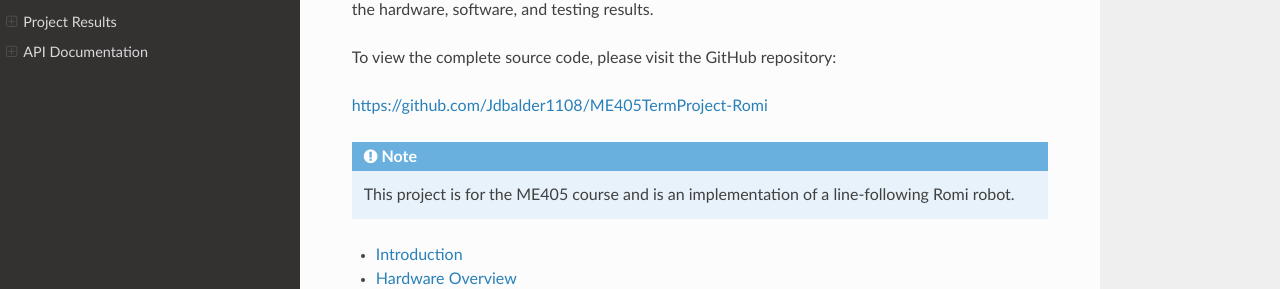
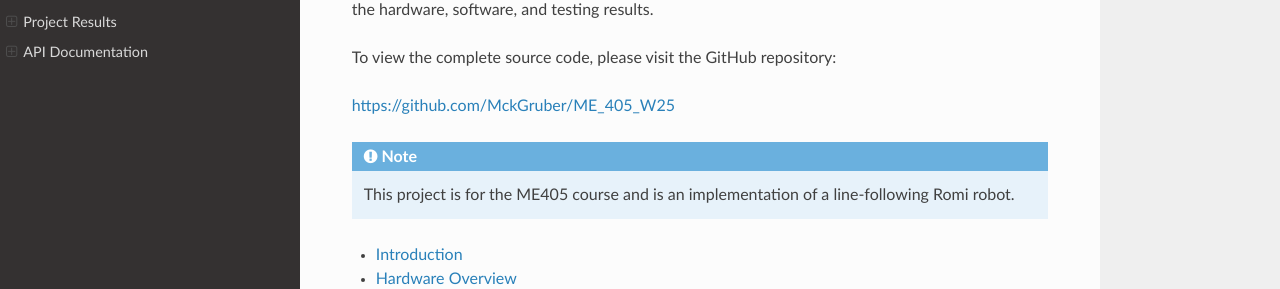
Before and after one commit to MckGruber/ME_405_W25, a Sphinx documentation site: the page built from source/index.rst, in a window 1280 px wide and 1398 px high. Shown: the part 186-475 px from the top of the window. Built offline with Sphinx 7.4.7 and the Read the Docs theme 3.1.0, drawn with Linux system fonts in a browser that asks for light colours; pages that are not in the unit, such as notebooks, are missing from menus; some of the changed lines change nothing that is shown.

Commit message:
Docs pt 4

```diff
--- a/source/index.rst
+++ b/source/index.rst
@@ -12,7 +12,7 @@ This documentation covers the hardware, software, and testing results.
 
 To view the complete source code, please visit the GitHub repository:
 
-https://github.com/Jdbalder1108/ME405TermProject-Romi
+https://github.com/MckGruber/ME_405_W25
 
 .. note::
    This project is for the ME405 course and is an implementation of a line-following Romi robot.
```
